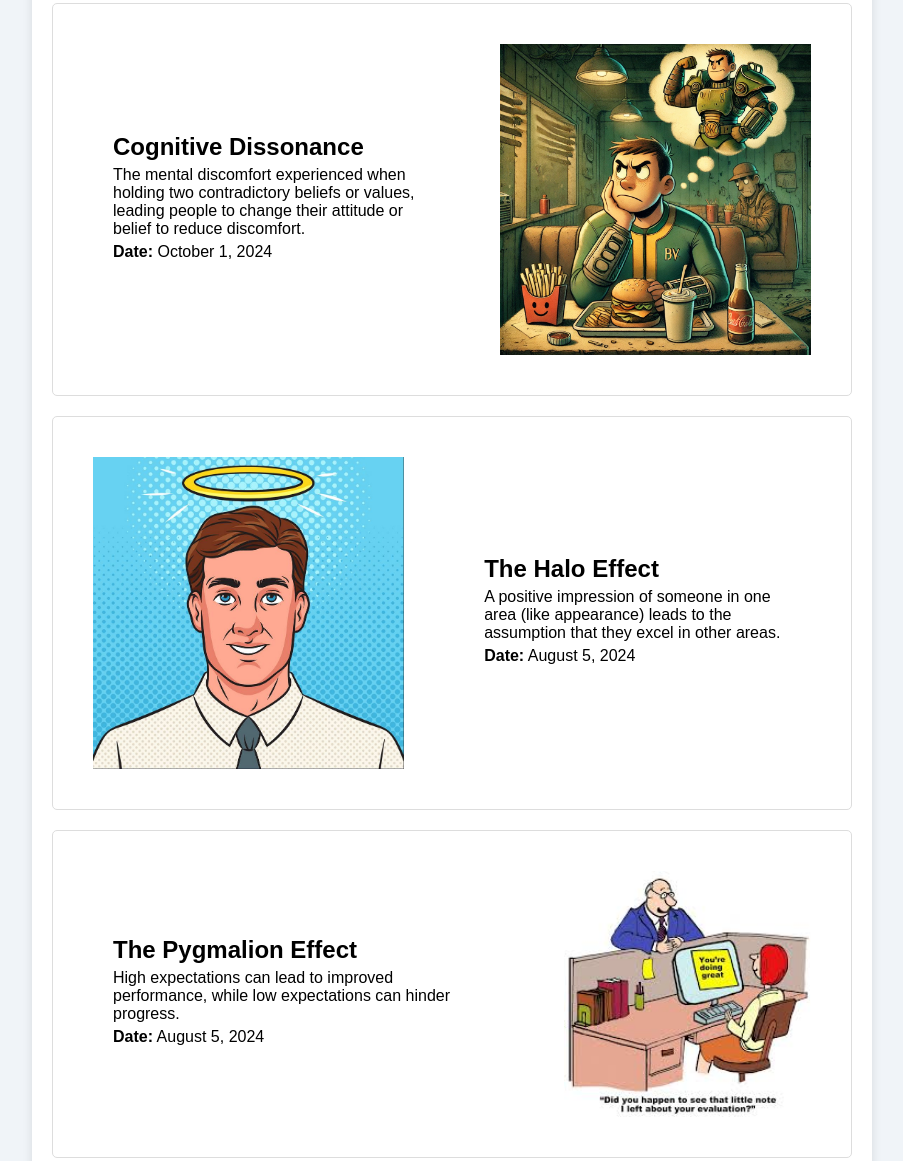
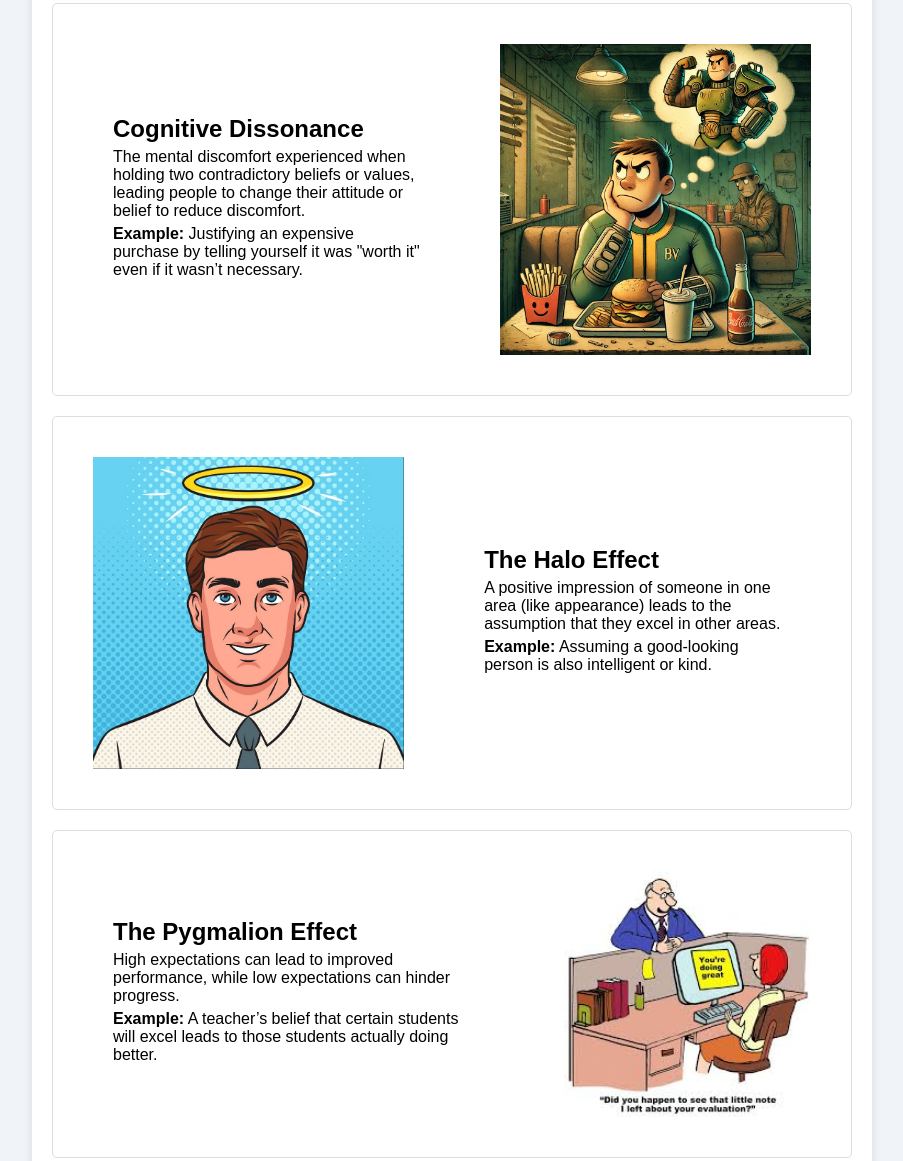
Before and after one commit to esk205/NMED_3520_Assignment_2_Part_1, a plain HTML site: page social.html in a window 1280 px wide. Shown: the part 800-1961 px from the top of the page, without its empty margins (188-1091 px from the left). Drawn offline with Linux system fonts and the light colour scheme.

Commit message:
Change: Adding assignment description

```diff
--- a/social.html
+++ b/social.html
@@ -114,7 +114,7 @@
         <div class="achievement-content">
             <h2>Bystander Effect</h2>
             <p>Individuals are less likely to help someone in need when others are present, assuming that someone else will intervene.</p>
-            <p><strong>Date:</strong> June 15, 2024</p>
+            <p><strong>Example:</strong> In emergencies, the more people present, the lower the chances any one person will act.</p>
         </div>
     </div>
 
@@ -123,7 +123,7 @@
         <div class="achievement-content">
             <h2>Cognitive Dissonance</h2>
             <p>The mental discomfort experienced when holding two contradictory beliefs or values, leading people to change their attitude or belief to reduce discomfort.</p>
-            <p><strong>Date:</strong> October 1, 2024</p>
+            <p><strong>Example:</strong> Justifying an expensive purchase by telling yourself it was "worth it" even if it wasn’t necessary.</p>
         </div>
     </div>
 
@@ -132,7 +132,7 @@
         <div class="achievement-content">
             <h2>The Halo Effect</h2>
             <p>A positive impression of someone in one area (like appearance) leads to the assumption that they excel in other areas.</p>
-            <p><strong>Date:</strong> August 5, 2024</p>
+            <p><strong>Example:</strong> Assuming a good-looking person is also intelligent or kind.</p>
         </div>
     </div>
 
@@ -141,7 +141,7 @@
         <div class="achievement-content">
             <h2>The Pygmalion Effect</h2>
             <p>High expectations can lead to improved performance, while low expectations can hinder progress.</p>
-            <p><strong>Date:</strong> August 5, 2024</p>
+            <p><strong>Example:</strong> A teacher’s belief that certain students will excel leads to those students actually doing better.</p>
         </div>
     </div>
 </div>
```
Also changed, not shown: index.html (+2 -0 lines), 1 other file.
